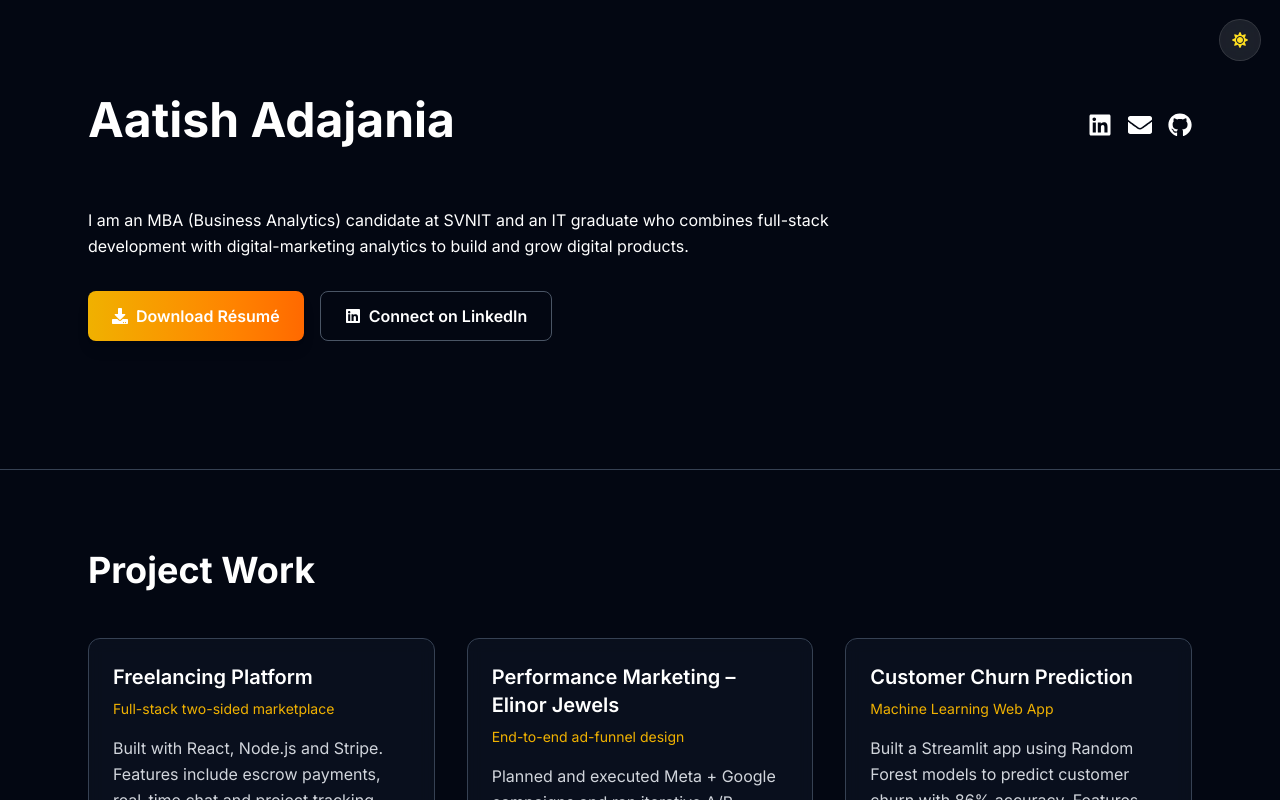
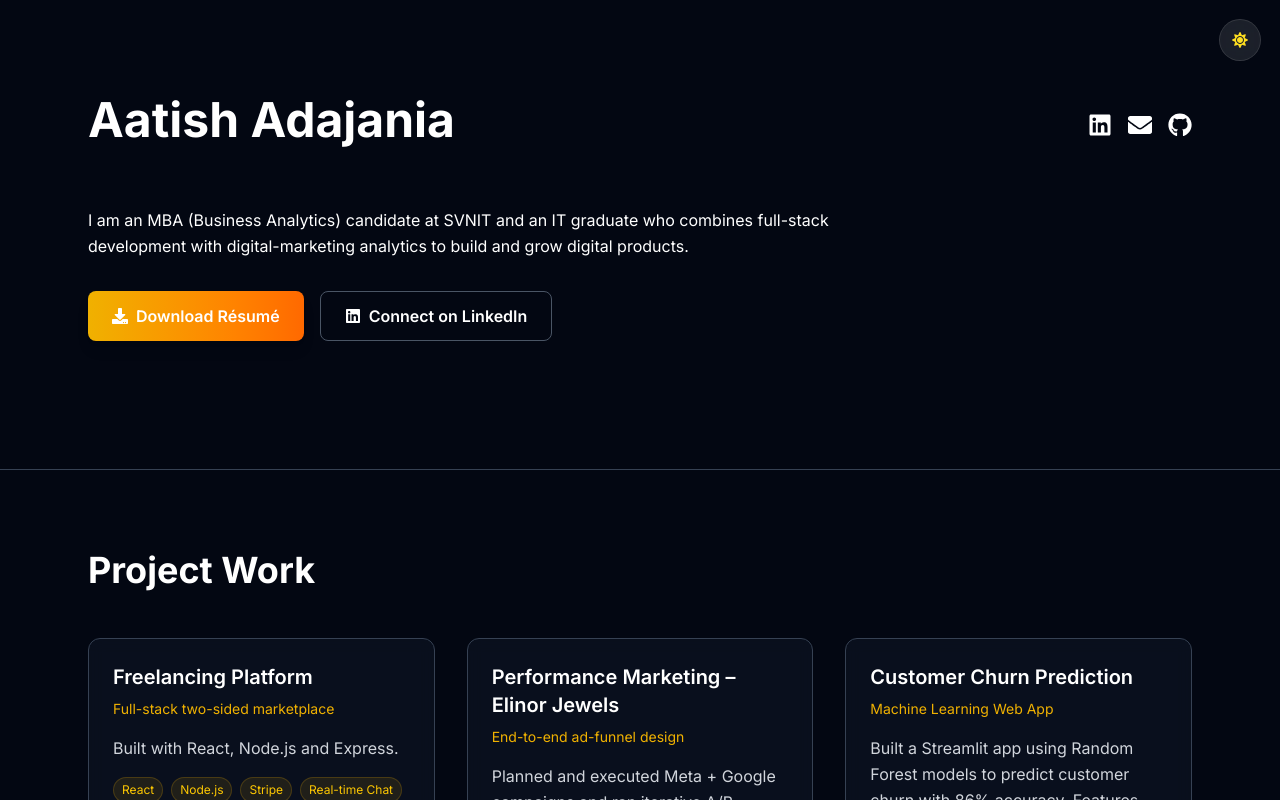
Before and after one commit to aatishadajania20-design/Personal-Portfolio, a Next.js app: page / in a window 1280 px wide. Shown: the top 800 px of the page. Built offline with nearby package versions, Linux system fonts and the light colour scheme.

Commit message:
Fix ESLint apostrophe errors

```diff
--- a/src/app/page.js
+++ b/src/app/page.js
@@ -130,7 +130,7 @@ export default function Page() {
     {
       title: "Freelancing Platform",
       subtitle: "Full-stack two-sided marketplace",
-      desc: "Built with React, Node.js and Stripe. Features include escrow payments, real-time chat and project tracking.",
+      desc: "Built with React, Node.js and Express.",
       url: "https://drive.google.com/file/d/1beJlCN6ae6wH4MQM9Qzc4fy1zRGwZzvz/view",
       tags: ["React", "Node.js", "Stripe", "Real-time Chat"],
     },
@@ -404,7 +404,7 @@ export default function Page() {
               <p className={`text-center mb-8 text-lg leading-relaxed ${
                 darkMode ? "" : "text-gray-700"
               }`}>
-                Interested in working together or have questions? Send me a message and I'll get back to you soon.
+                Interested in working together or have questions? Send me a message and I&apos;ll get back to you soon.
               </p>
 
               <form onSubmit={handleSubmit} className="space-y-6">
@@ -511,7 +511,7 @@ export default function Page() {
                       darkMode ? "bg-green-500/20 text-green-400" : "bg-green-100 text-green-700"
                     }`}
                   >
-                    Thank you for your message! I'll get back to you soon.
+                    Thank you for your message! I&apos;ll get back to you soon.
                   </motion.div>
                 )}
               </form>
```
